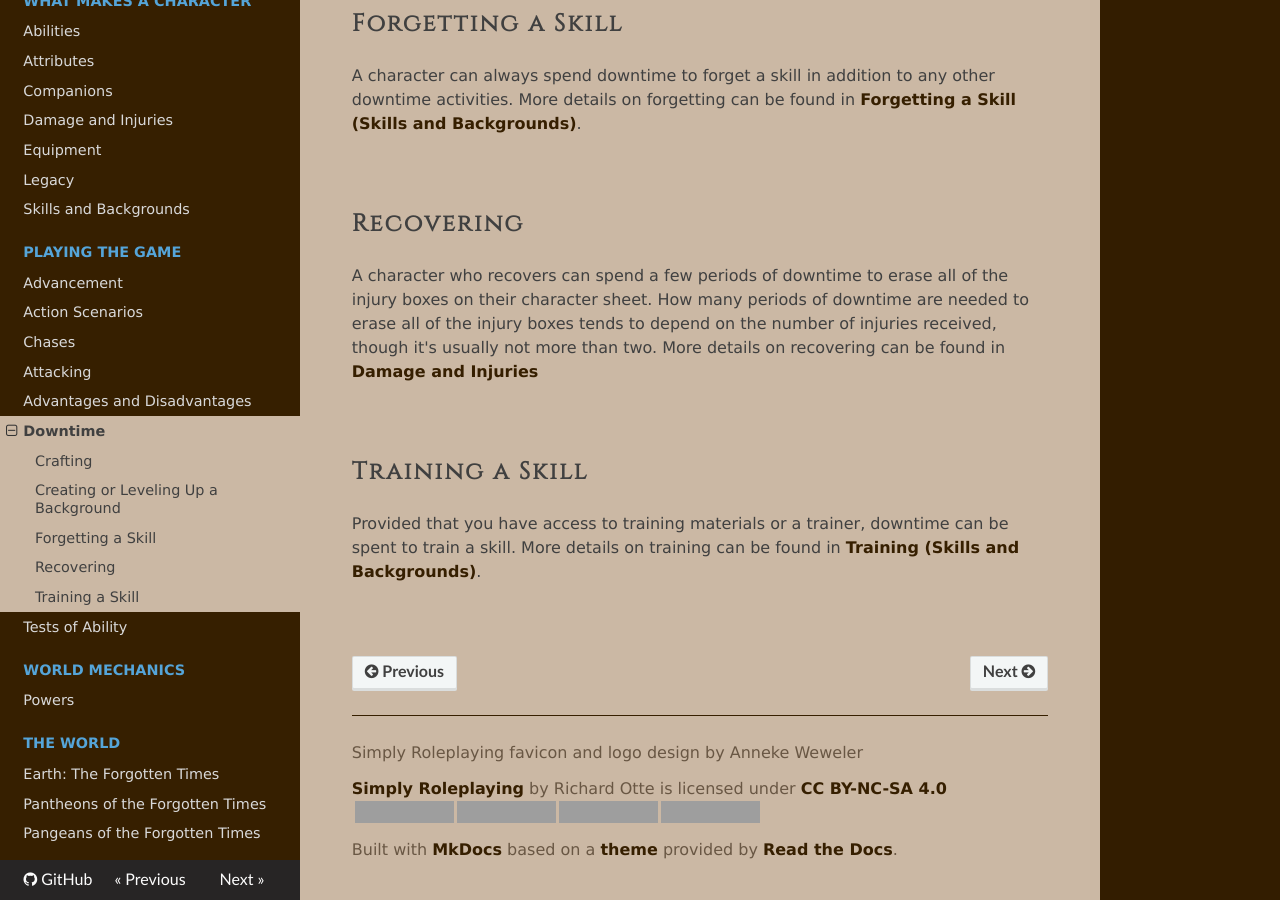
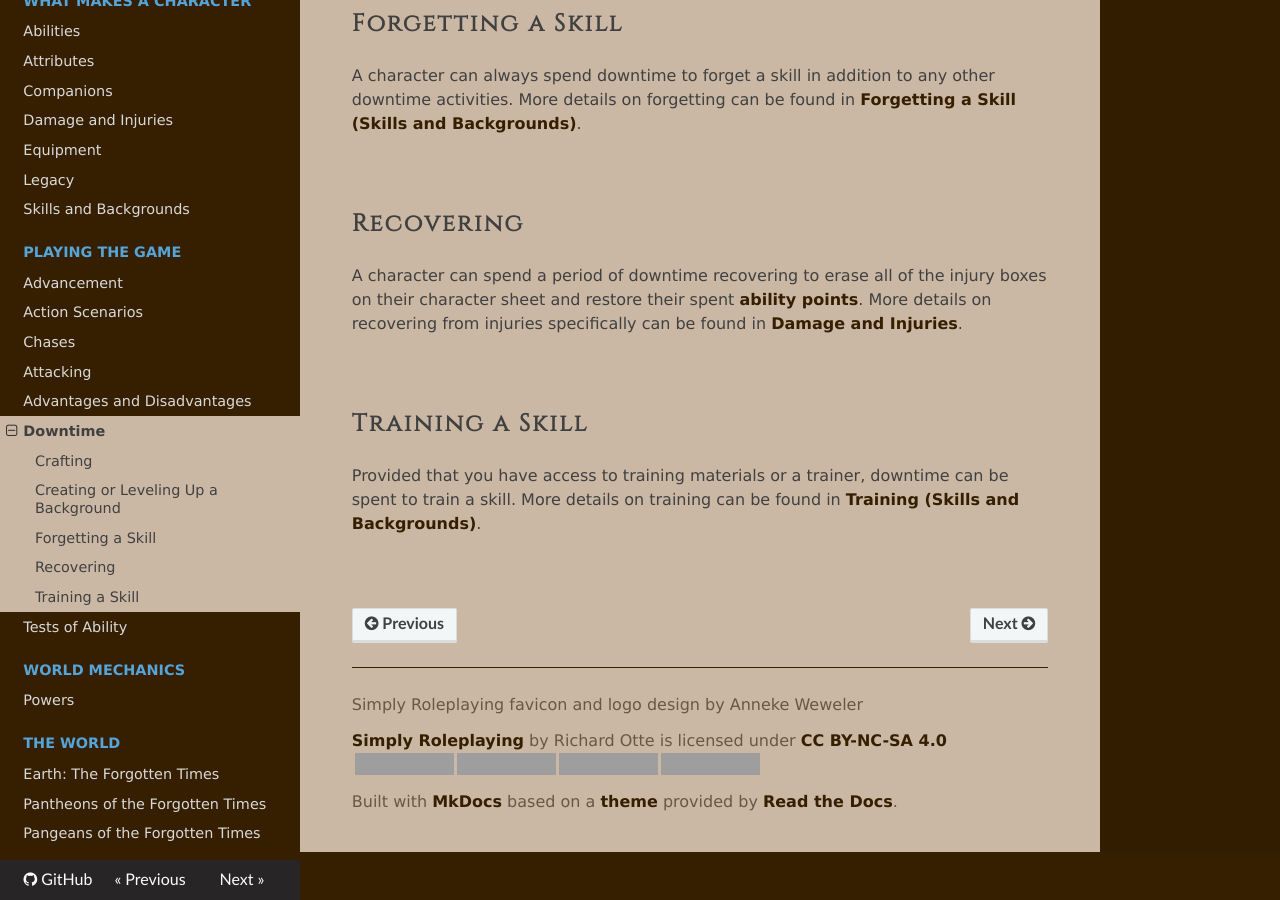
Before and after one commit to TheFifthRider/simply-roleplaying-webapp, an MkDocs documentation site: the page built from docs/gameplay/downtime.md, in a window 1280 px wide and 900 px high, scrolled down 1787 px. Built offline with MkDocs 1.6.1, drawn with Linux system fonts in a browser that asks for light colours; nearby versions of some CDN libraries; grey boxes are pictures that could not be loaded.

Commit message:
fix: Recovering correctly also mentions ability points

```diff
--- a/docs/gameplay/downtime.md
+++ b/docs/gameplay/downtime.md
@@ -53,7 +53,7 @@ A character can always spend downtime to forget a skill in addition to any other
 
 ## Recovering
 
-A character who recovers can spend a few periods of downtime to erase all of the injury boxes on their character sheet. How many periods of downtime are needed to erase all of the injury boxes tends to depend on the number of injuries received, though it's usually not more than two. More details on recovering can be found in [Damage and Injuries](../character/damage_and_injuries.md#Recovering)
+A character can spend a period of downtime recovering to erase all of the injury boxes on their character sheet and restore their spent [ability points](../character/abilities.md#costs-and-ability-points). More details on recovering from injuries specifically can be found in [Damage and Injuries](../character/damage_and_injuries.md#Recovering).
 
 <br/>
 
```
